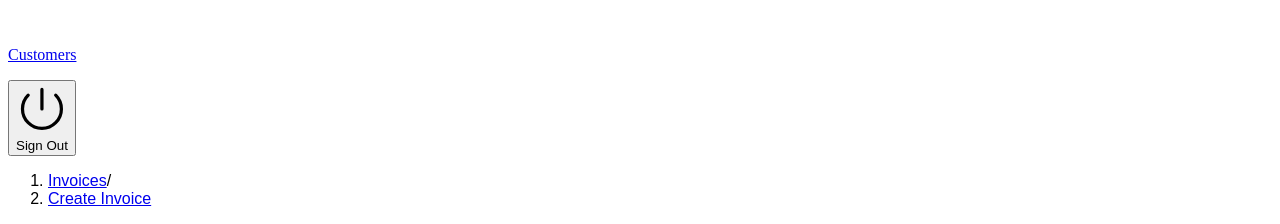
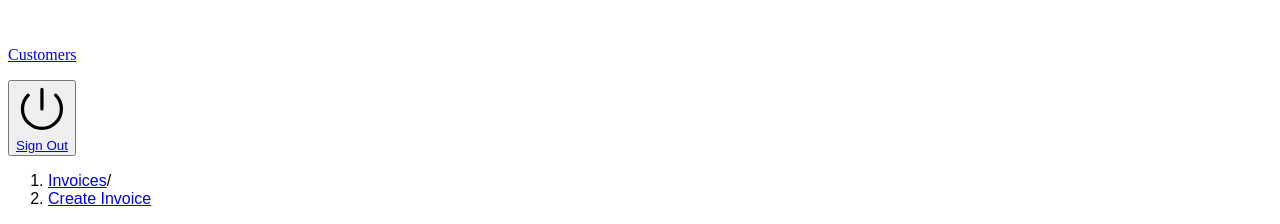
Before and after one commit to oluwolefsamson/Dashboard, a Next.js app: page /dashboard/invoices/create in a window 1280 px wide. Shown: the part 5200-5424 px from the top of the page. Built offline with nearby package versions, Linux system fonts and the light colour scheme; no server answers; the database is empty; a web font is replaced by a local one.

Commit message:
sunday commit

```diff
--- a/app/ui/dashboard/sidenav.tsx
+++ b/app/ui/dashboard/sidenav.tsx
@@ -20,7 +20,9 @@ export default function SideNav() {
         <form>
           <button className="flex h-[48px] w-full grow items-center justify-center gap-2 rounded-md bg-gray-50 p-3 text-sm font-medium hover:bg-sky-100 hover:text-blue-600 md:flex-none md:justify-start md:p-2 md:px-3">
             <PowerIcon className="w-6" />
-            <div className="hidden md:block">Sign Out</div>
+            <Link href='./'>
+              <div className="hidden md:block">Sign Out</div>
+            </Link>
           </button>
         </form>
       </div>
```
